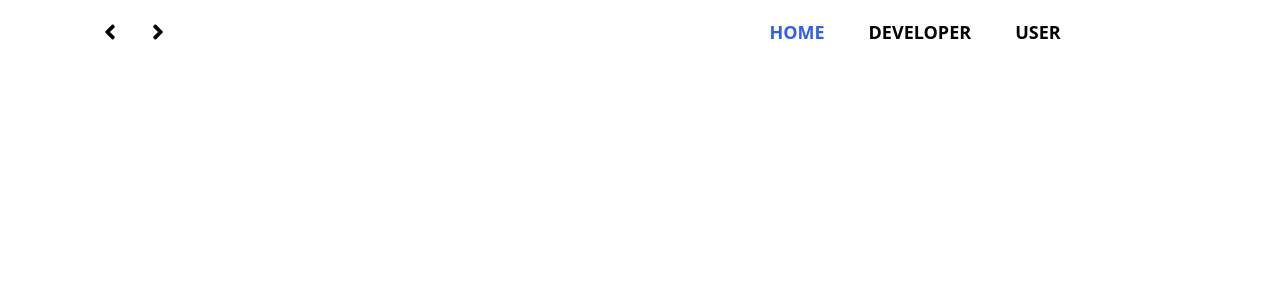
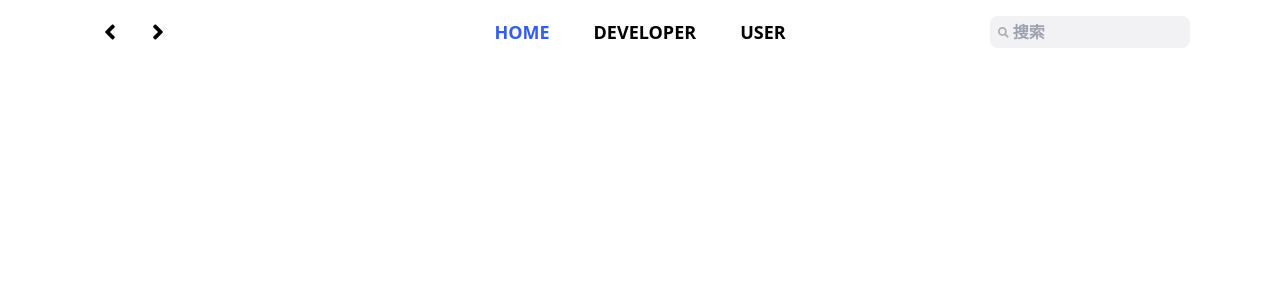
Before and after one commit to sakana9826/sakanaMusic, a Vue app: page / in a window 1280 px wide. Shown: the top 300 px of the page. Built offline with nearby package versions, Linux system fonts and the light colour scheme.

Commit message:
新增搜索框

```diff
--- a/src/components/Navbar.vue
+++ b/src/components/Navbar.vue
@@ -7,6 +7,8 @@ import SvgIcon from '@/components/SvgIcon.vue'
 const route = useRoute()
 const router = useRouter()
 const showNavbar = ref(true)
+const inputFocus = ref(false)
+const keywords = ref('')
 
 watch(() => route.path,
   newPath => {
@@ -32,6 +34,10 @@ function toGitHub() {
 function toSettings(this: any) {
   this.$router.push({ name: 'settings' })
 }
+
+function doSearch(){
+
+}
 </script>
 
 <template>
@@ -49,6 +55,24 @@ function toSettings(this: any) {
         <RouterLink to="/" :class="{ active: $route.name === 'home' }">Home</RouterLink>
         <RouterLink to="/developers" :class="{ active: $route.name === 'developers' }">developer</RouterLink>
         <RouterLink to="/user" :class="{ active: $route.name === 'user' }">user</RouterLink>
+      </div>
+      <div class="right-part">
+        <div class="search-box">
+          <div class="container" :class="{ active: inputFocus }">
+            <svg-icon name="search" />
+            <div class="input">
+              <input
+                ref="searchInput"
+                v-model="keywords"
+                type="search"
+                :placeholder="inputFocus ? '' : '搜索'"
+                @keydown.enter="doSearch"
+                @focus="inputFocus = true"
+                @blur="inputFocus = false"
+              />
+            </div>
+          </div>
+        </div>
       </div>
     </nav>
     <!--  <div class="item" @click="toSettings">-->
@@ -151,4 +175,91 @@ nav {
     -webkit-app-region: no-drag;
   }
 }
+
+.right-part {
+  flex: 1;
+  display: flex;
+  align-items: center;
+  justify-content: flex-end;
+  .avatar {
+    user-select: none;
+    height: 30px;
+    margin-left: 12px;
+    vertical-align: -7px;
+    border-radius: 50%;
+    cursor: pointer;
+    -webkit-app-region: no-drag;
+    -webkit-user-drag: none;
+    &:hover {
+      filter: brightness(80%);
+    }
+  }
+  .search-button {
+    display: none;
+    -webkit-app-region: no-drag;
+  }
+}
+
+.search-box {
+  display: flex;
+  justify-content: flex-end;
+  -webkit-app-region: no-drag;
+
+  .container {
+    display: flex;
+    align-items: center;
+    height: 32px;
+    background: var(--color-secondary-bg-for-transparent);
+    border-radius: 8px;
+    width: 200px;
+  }
+
+  .svg-icon {
+    height: 15px;
+    width: 15px;
+    color: var(--color-text);
+    opacity: 0.28;
+    margin: {
+      left: 8px;
+      right: 4px;
+    }
+  }
+
+  input {
+    font-size: 16px;
+    border: none;
+    background: transparent;
+    width: 96%;
+    font-weight: 600;
+    margin-top: -1px;
+    color: var(--color-text);
+  }
+
+  .active {
+    background: var(--color-primary-bg-for-transparent);
+    input,
+    .svg-icon {
+      opacity: 1;
+      color: var(--color-primary);
+    }
+  }
+}
+
+[data-theme='dark'] {
+  .search-box {
+    .active {
+      input,
+      .svg-icon {
+        color: var(--color-text);
+      }
+    }
+  }
+}
+
+.search {
+  .svg-icon {
+    height: 18px;
+    width: 18px;
+  }
+}
 </style>
```
